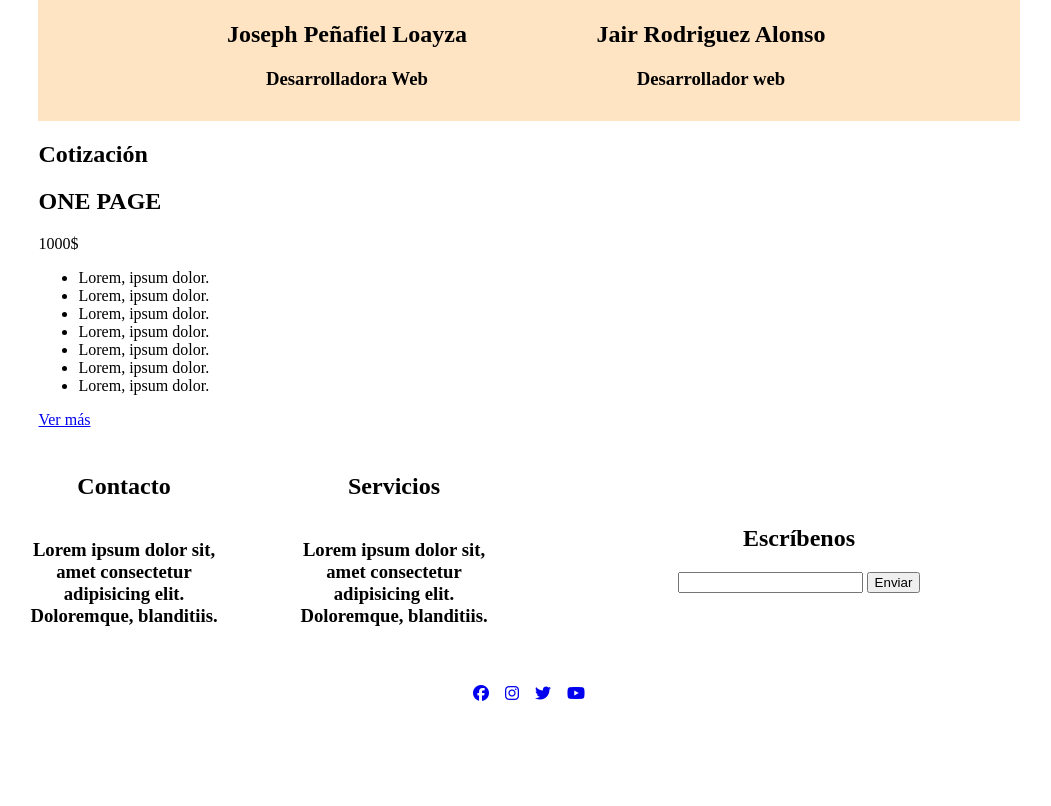
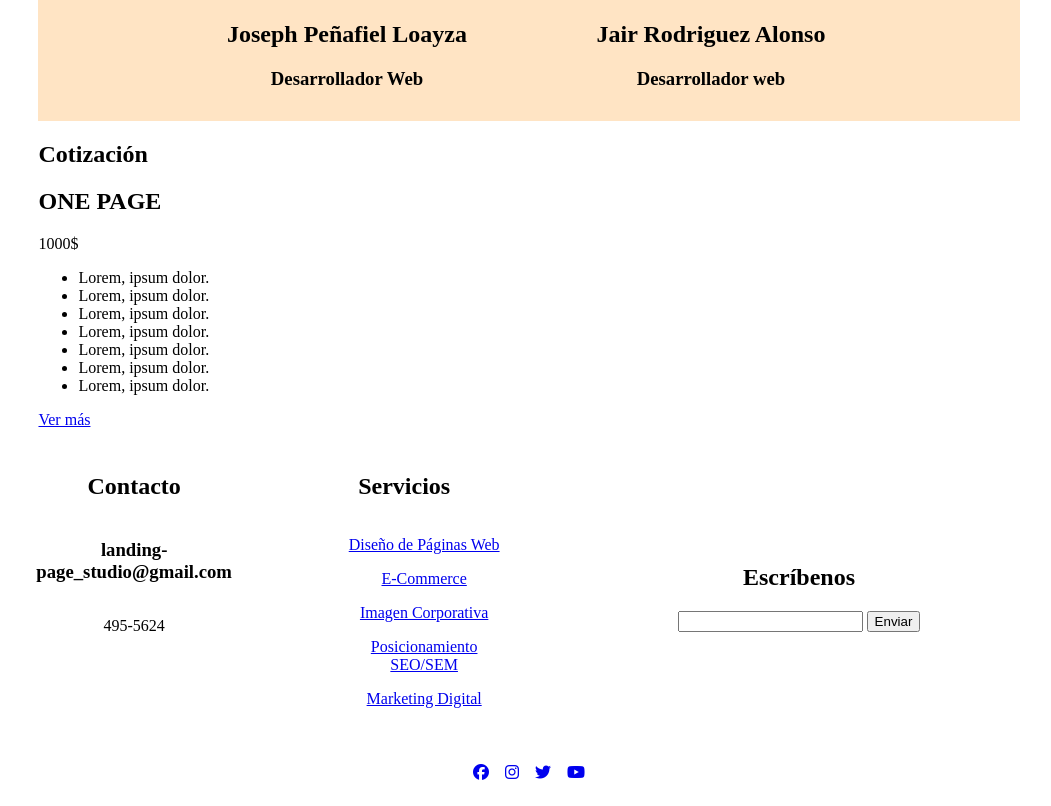
Before and after one commit to RafoDev/landing-page-studio, a plain HTML site: page index.html in a window 1280 px wide. Shown: the part 2108-2914 px from the top of the page, without its empty margins (111-1162 px from the left). Before the commit the page ends 2835 px from the top, so only its background shows below. Drawn offline with Linux system fonts and the light colour scheme.

Commit message:
change in footer

```diff
--- a/css/footer.css
+++ b/css/footer.css
@@ -40,6 +40,12 @@
 .footer__servicios-description {
 
 }
+
+.footer__menu-item {
+  list-style: none;
+  text-align: center;
+}
+
 
 .footer__form {
   text-align: center;
--- a/index.html
+++ b/index.html
@@ -138,7 +138,7 @@
 					<img src="https://i.postimg.cc/YSp25FR6/8bitpix.png" alt="Mariela" class="equipo__miembro-foto-hover">
 					<div class="equipo__miembro-description">
 						<h2 class="equipo__miembro-nombre"> Rafael Alonso David Peñalva</h2>
-						<h3 class="equipo__miembro-subtitle">Desarrolladora Web</h3>
+						<h3 class="equipo__miembro-subtitle">Desarrollador Web</h3>
 					</div>
 				</article>
 
@@ -147,7 +147,7 @@
 					<img src="./img/cara.jpg" alt="Mariela" class="equipo__miembro-foto-hover">
 					<div class="equipo__miembro-description">
 						<h2 class="equipo__miembro-nombre">Joseph Peñafiel Loayza</h2>
-						<h3 class="equipo__miembro-subtitle">Desarrolladora Web</h3>
+						<h3 class="equipo__miembro-subtitle">Desarrollador Web</h3>
 					</div>
 				</article>
 
@@ -186,11 +186,48 @@
 			<div class="footer__information">
 				<article class="footer__contacto-container">
 					<h2 class="footer__contacto-title">Contacto</h2>
-					<h3 class="footer__contacto-description">Lorem ipsum dolor sit, amet consectetur adipisicing elit. Doloremque, blanditiis.</h3>
+					<h3 class="footer__contacto-description">landing-page_studio@gmail.com</h3>
+					<p>495-5624</p>
 				</article>
 				<article class="footer__servicios-container">
 					<h2 class="footer__servicios-title">Servicios</h2>
-					<h3 class="footer__servicios-description">Lorem ipsum dolor sit, amet consectetur adipisicing elit. Doloremque, blanditiis.</h3>
+					<nav class="footer__menu">
+						<ul class="footer__menu-link-list">
+							<li class="footer__menu-item">
+								<a href="#" class="header__menu-link">
+									Diseño de Páginas Web
+								</a>
+							</li>
+						</ul>
+						<ul class="footer__menu-link-list">
+							<li class="footer__menu-item">
+								<a href="#" class="header__menu-link">
+									E-Commerce
+								</a>
+							</li>
+						</ul>
+						<ul class="header__menu-link-list">
+							<li class="footer__menu-item">
+								<a href="#" class="header__menu-link">
+									Imagen Corporativa
+								</a>
+							</li>
+						</ul>
+						<ul class="footer__menu-link-list">
+							<li class="footer__menu-item">
+								<a href="#" class="header__menu-link">
+									Posicionamiento SEO/SEM
+								</a>
+							</li>
+						</ul>
+						<ul class="footer__menu-link-list">
+							<li class="footer__menu-item">
+								<a href="#" class="header__menu-link">
+									Marketing Digital
+								</a>
+							</li>
+						</ul>
+					</nav>
 				</article>
 			</div>
 		</div>
```
